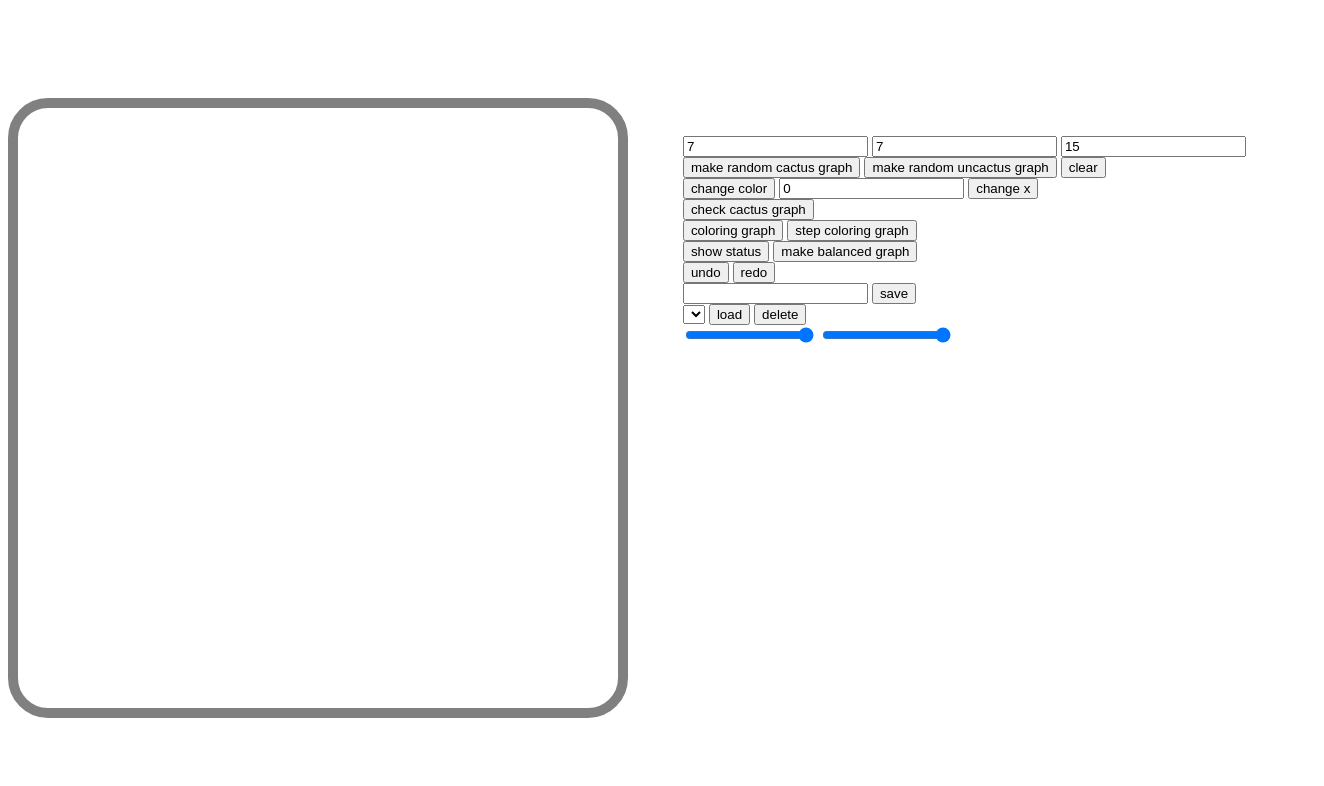
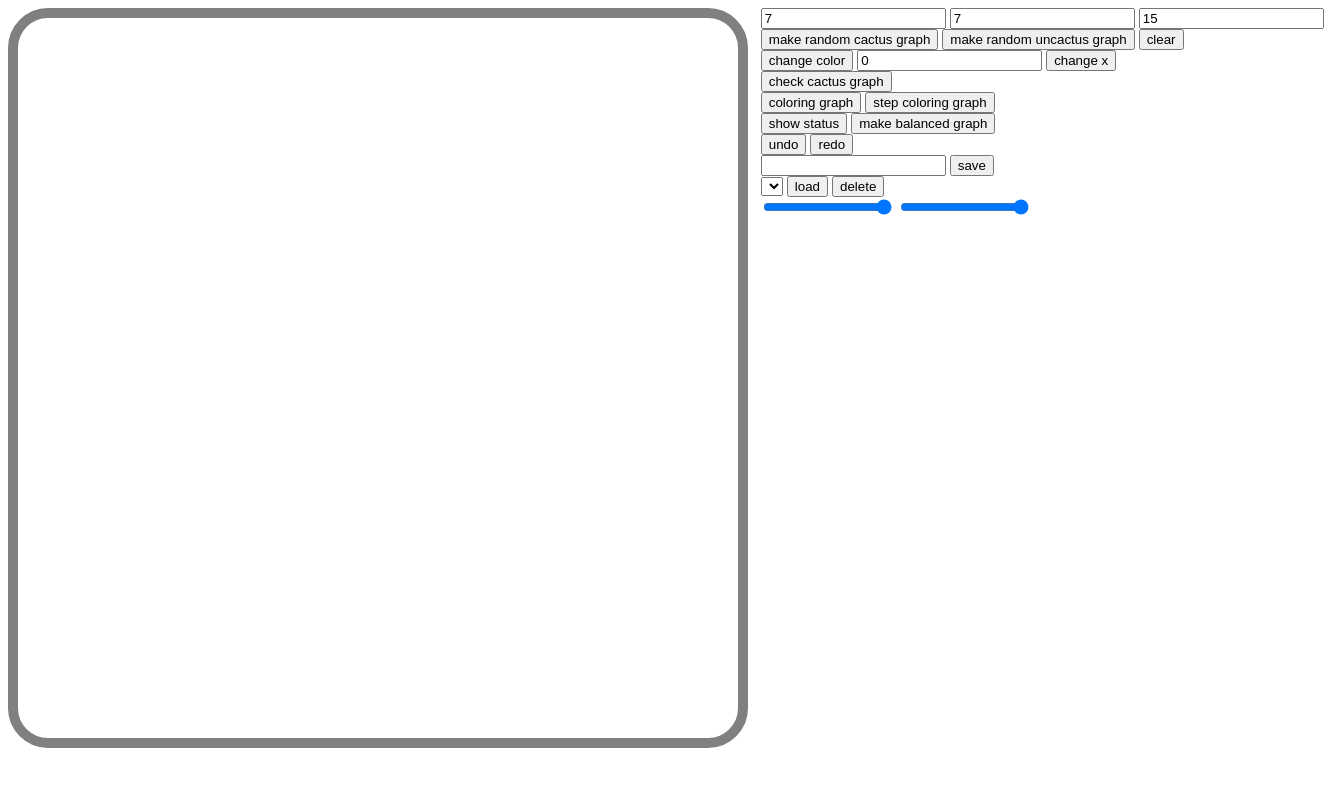
Before and after one commit to toshiko1045/Cactus3-Coloring, a plain HTML site: page index.html in a window 1280 px wide. Shown: the whole page, 1324 px wide, since content can reach past the window. Drawn offline with Linux system fonts and the light colour scheme.

Commit message:
did Cactus

```diff
--- a/index.html
+++ b/index.html
@@ -15,19 +15,20 @@
         display: flex;
         column-gap: 1%;
     }
-    #canvasContainer{
+    /* #canvasContainer{
         display: flex;
         justify-content: center;
         align-items: center;
-    }
+    } */
     #textAndButtonContainer{
-        height: 75%;
+        height: 90;
         justify-content: center;
         align-items: center;
-        margin: 10% auto;
+        /* margin: 10% auto; */
+        flex-shrink: 0;
     }
     #processArea{
-        height: 50%;
+        height: 65%;
         width: 200pt;
         overflow: scroll;
         white-space: pre-line
@@ -40,7 +41,7 @@
         border: 10px solid gray;
         cursor: default;
         border-radius: 40px 40px 40px 40px;
-        margin: 5% auto;
+        /* margin: 5% auto; */
     }
 </style>
 </head>
@@ -139,8 +140,8 @@
 
     function doAtFirst(){
         beforeMinBodySize = Math.min(document.body.clientHeight,document.body.clientWidth);
-        GravityX = beforeMinBodySize*3/8;
-        GravityY = beforeMinBodySize*3/8;
+        GravityX = beforeMinBodySize*9/20;
+        GravityY = beforeMinBodySize*9/20;
         resizeWindow();
         initialize();
         balanceGraphInterval = setInterval(makeBalancedGraph, 50);
@@ -160,8 +161,8 @@
 
     function resizeWindow(){ // canvasのサイズを変更
         let minSize = Math.min(document.body.clientHeight,document.body.clientWidth);
-        canvas.width = minSize*3/4;
-        canvas.height = minSize*3/4;
+        canvas.width = minSize*9/10;
+        canvas.height = minSize*9/10;
         circleSize = minSize/40;
         SPRINGLENGTH = circleSize*4;
         redrawCanvas();
```
